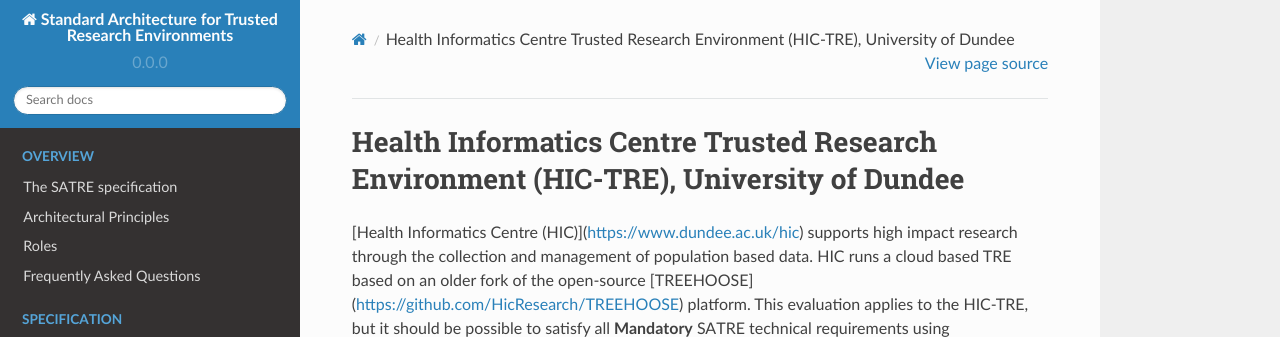
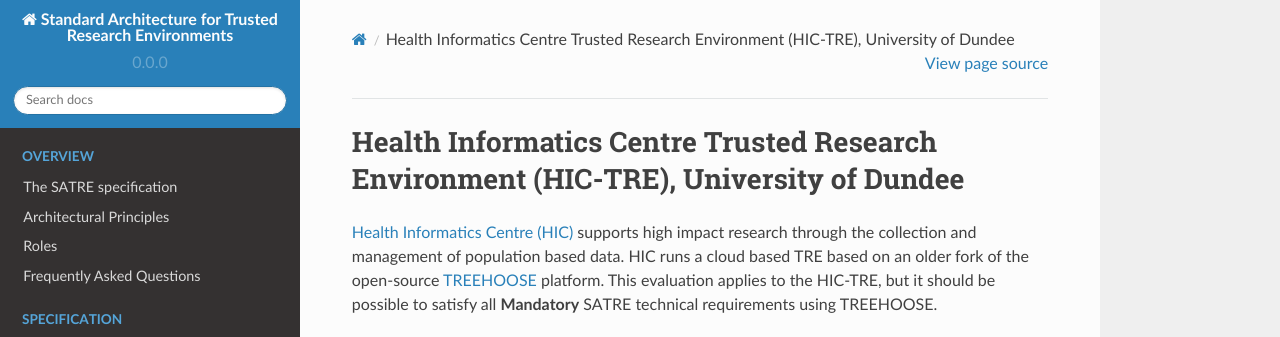
Before and after one commit to sa-tre/satre-specification, a Sphinx documentation site: the page built from docs/source/evaluations/dundee_hic.rst, in a window 1280 px wide, cut to the strip 0-337 px from the top of the page. Built offline with Sphinx 7.4.7 and the Read the Docs theme 2.0.0, drawn with Linux system fonts in a browser that asks for light colours.

Commit message:
Dundee eval: RST not MD

```diff
--- a/docs/source/evaluations/dundee_hic.rst
+++ b/docs/source/evaluations/dundee_hic.rst
@@ -3,8 +3,8 @@
 Health Informatics Centre Trusted Research Environment (HIC-TRE), University of Dundee
 ======================================================================================
 
-[Health Informatics Centre (HIC)](https://www.dundee.ac.uk/hic) supports high impact research through the collection and management of population based data.
-HIC runs a cloud based TRE based on an older fork of the open-source [TREEHOOSE](https://github.com/HicResearch/TREEHOOSE) platform.
+`Health Informatics Centre (HIC) <https://www.dundee.ac.uk/hic>`_ supports high impact research through the collection and management of population based data.
+HIC runs a cloud based TRE based on an older fork of the open-source `TREEHOOSE <https://github.com/HicResearch/TREEHOOSE>`_ platform.
 This evaluation applies to the HIC-TRE, but it should be possible to satisfy all **Mandatory** SATRE technical requirements using TREEHOOSE.
 
 .. datatemplate:csv:: satre-uod-evaluation-20231011.csv
```
